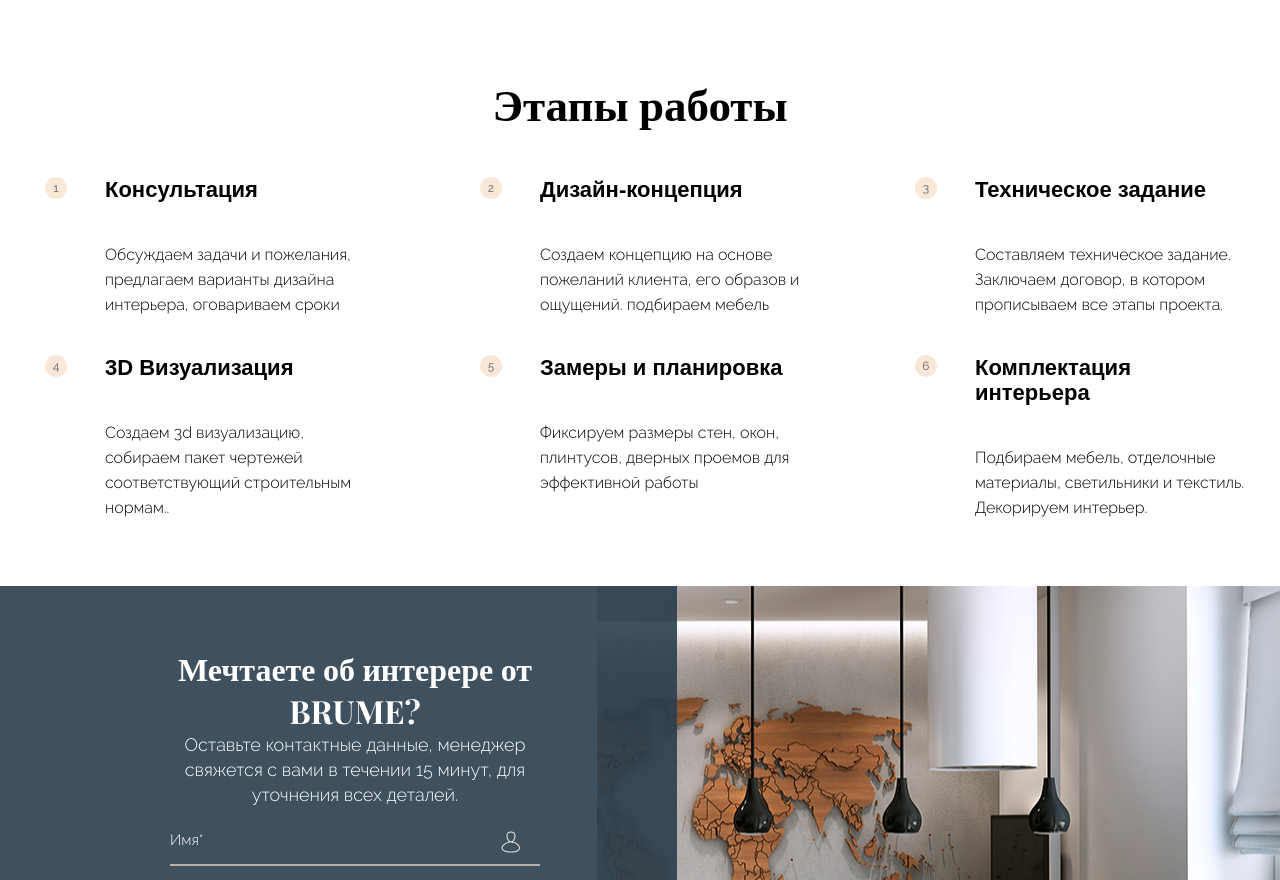
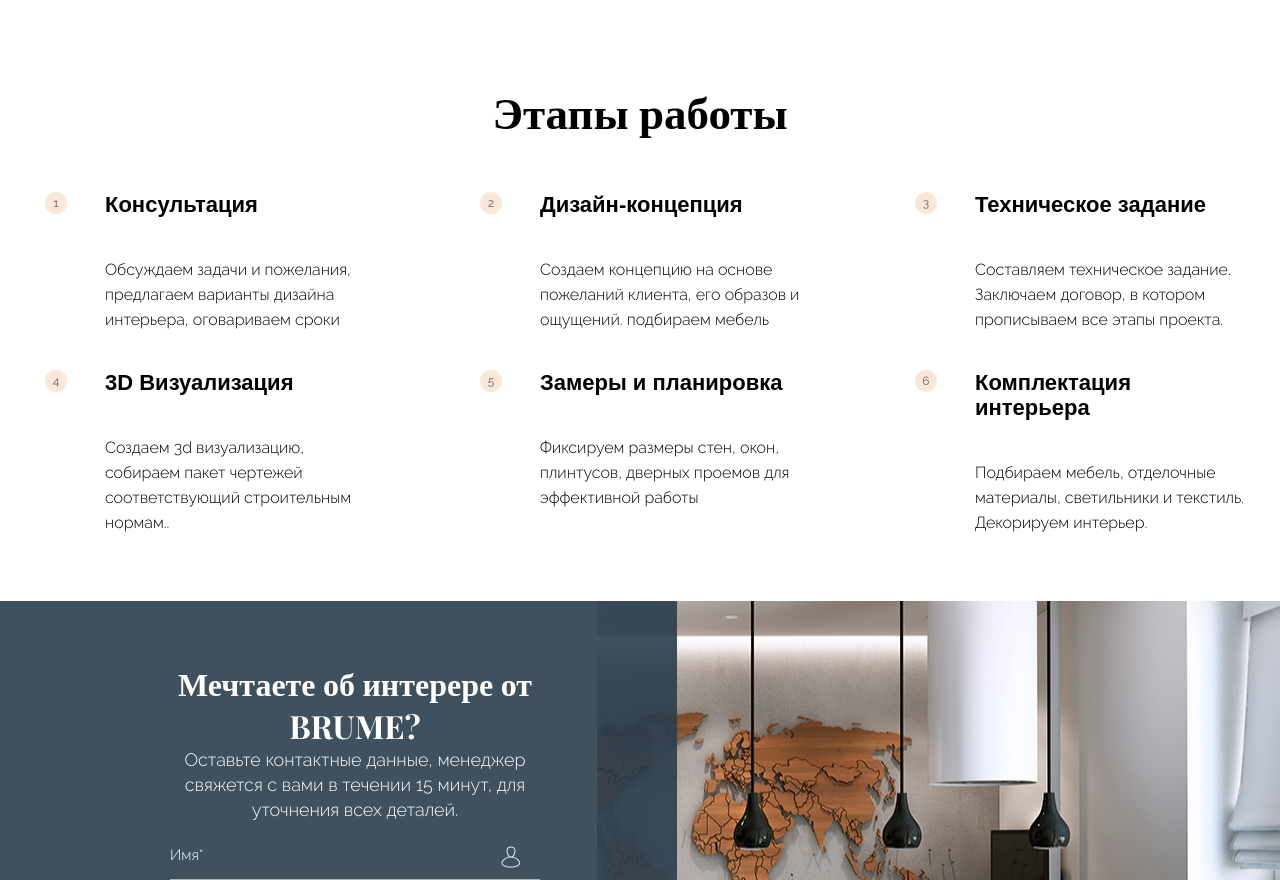
Before and after one commit to Ostin63/adaptive-brume, a website: page source/index.html in a window 1280 px wide. Shown: the part 5313-6193 px from the top of the page. Drawn offline with nearby package versions, Linux system fonts and the light colour scheme; files that its build step writes are made by us from their sources; files whose address does not match are found by name; a web font is replaced by a local one.

Commit message:
Заменил высоту строки

```diff
--- a/source/sass/blocks/Job.scss
+++ b/source/sass/blocks/Job.scss
@@ -17,7 +17,7 @@
   margin-bottom: 30px;
   text-align: center;
   font-size: 45px;
-  line-height: 45px;
+  line-height: 60px;
   font-weight: 600;
   font-family: $font-playfair;
   grid-column: 2 / -2;
```
Also changed, not shown: build/css/style.min.css, 1 other file.
